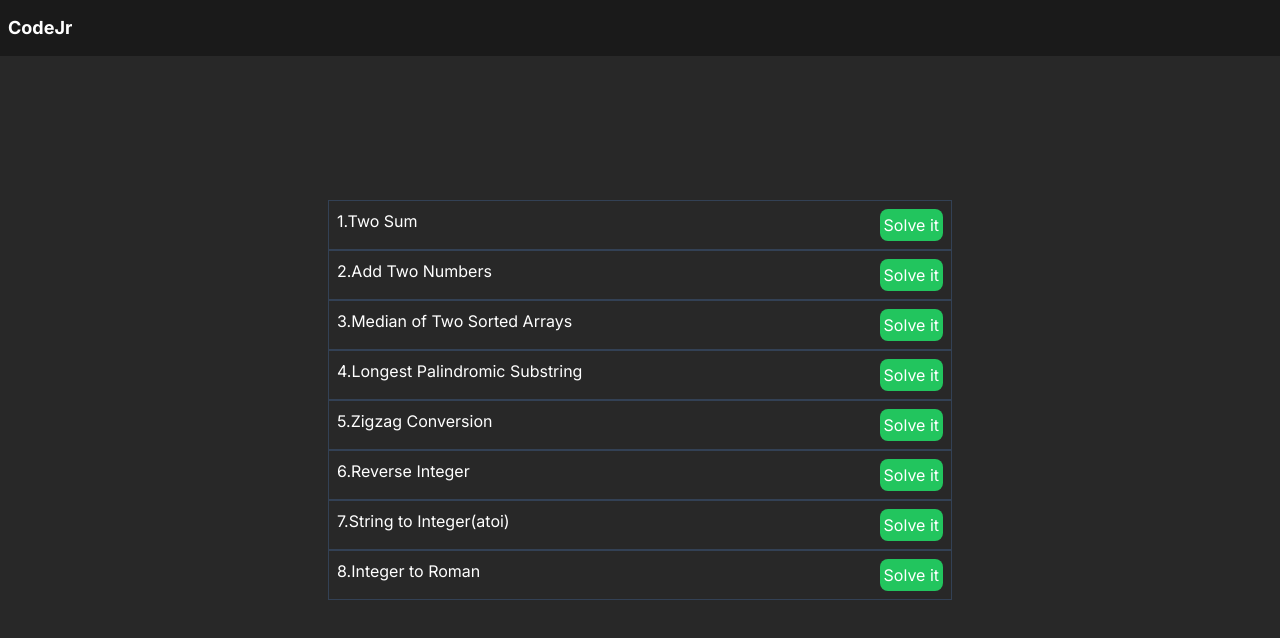
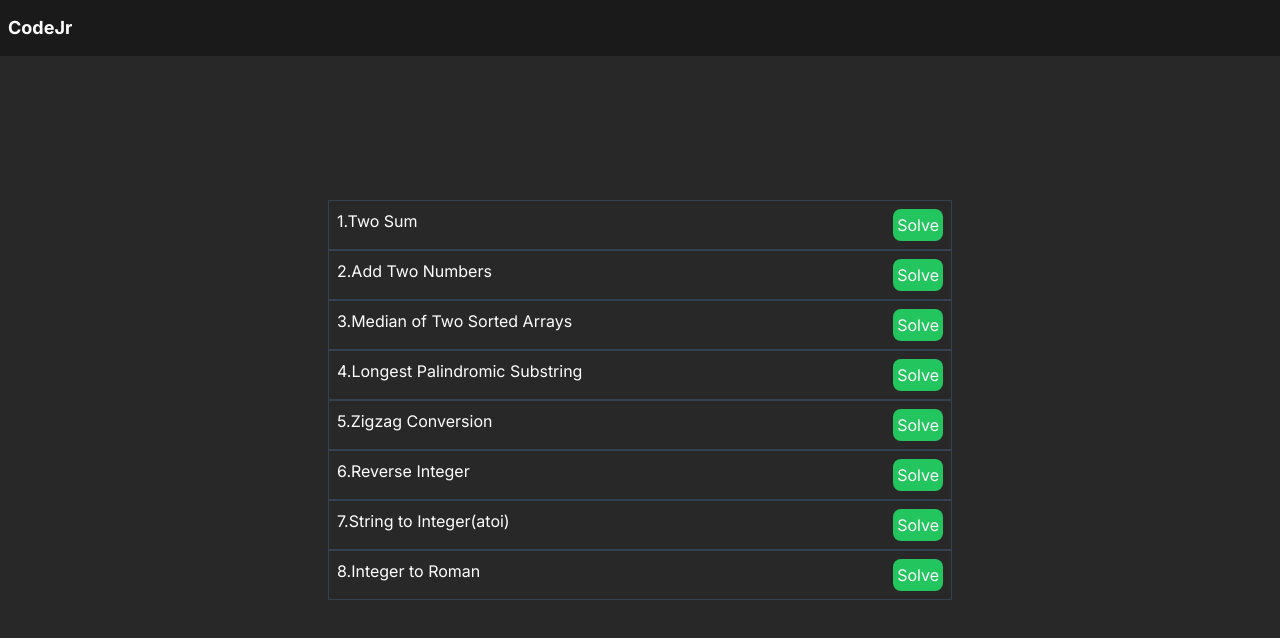
Before and after one commit to sheninthjr/CodeJr, a Next.js app: page / in a window 1280 px wide. Shown: the top 638 px of the page. Built offline with nearby package versions, Linux system fonts and the light colour scheme.

Commit message:
Button height fixed

```diff
--- a/app/components/ProblemTab/ProblemTab.tsx
+++ b/app/components/ProblemTab/ProblemTab.tsx
@@ -16,19 +16,19 @@ const ProblemTab = () => {
           <div className="flex justify-between border p-2 border-slate-700">
             <a href="/problems/two-sum">1.Two Sum</a>
             <button
-              className="bg-green-500 p-1 rounded-lg"
+              className="bg-green-500 p-1 rounded-lg h-fit"
               onClick={() => handleSolve("/problems/two-sum")}
             >
-              Solve it
+              Solve
             </button>
           </div>
           <div className="flex justify-between border p-2 border-slate-700">
             <a href="/problems/add-two-numbers">2.Add Two Numbers</a>
             <button
-              className="bg-green-500 p-1 rounded-lg"
+              className="bg-green-500 p-1 rounded-lg h-fit"
               onClick={() => handleSolve("/problems/add-two-numbers")}
             >
-              Solve it
+              Solve
             </button>
           </div>
           <div className="flex justify-between border p-2 border-slate-700">
@@ -36,12 +36,12 @@ const ProblemTab = () => {
               3.Median of Two Sorted Arrays
             </a>
             <button
-              className="bg-green-500 p-1 rounded-lg"
+              className="bg-green-500 p-1 rounded-lg h-fit"
               onClick={() =>
                 handleSolve("/problems/median-of-two-sorted-arrays")
               }
             >
-              Solve it
+              Solve
             </button>
           </div>
           <div className="flex justify-between border p-2 border-slate-700">
@@ -49,49 +49,49 @@ const ProblemTab = () => {
               4.Longest Palindromic Substring
             </a>
             <button
-              className="bg-green-500 p-1 rounded-lg"
+              className="bg-green-500 p-1 rounded-lg h-fit"
               onClick={() =>
                 handleSolve("/problems/longest-palindromic-substring")
               }
             >
-              Solve it
+              Solve
             </button>
           </div>
           <div className="flex justify-between border p-2 border-slate-700">
             <a href="/problems/zigzag-conversion">5.Zigzag Conversion</a>
             <button
-              className="bg-green-500 p-1 rounded-lg"
+              className="bg-green-500 p-1 rounded-lg h-fit"
               onClick={() => handleSolve("/problems/zigzag-conversion")}
             >
-              Solve it
+              Solve
             </button>
           </div>
           <div className="flex justify-between border p-2 border-slate-700">
             <a href="/problems/reverse-integer">6.Reverse Integer</a>
             <button
-              className="bg-green-500 p-1 rounded-lg"
+              className="bg-green-500 p-1 rounded-lg h-fit"
               onClick={() => handleSolve("/problems/reverse-integer")}
             >
-              Solve it
+              Solve
             </button>
           </div>
           <div className="flex justify-between border p-2 border-slate-700">
             <a href="/problems/string-to-integer">7.String to Integer(atoi)</a>
 
             <button
-              className="bg-green-500 p-1 rounded-lg"
+              className="bg-green-500 p-1 rounded-lg h-fit"
               onClick={() => handleSolve("/problems/string-to-integer")}
             >
-              Solve it
+              Solve
             </button>
           </div>
           <div className="flex justify-between border p-2 border-slate-700">
             <a href="/problems/integer-to-roman">8.Integer to Roman</a>
             <button
-              className="bg-green-500 p-1 rounded-lg"
+              className="bg-green-500 p-1 rounded-lg h-fit"
               onClick={() => handleSolve("/problems/integer-to-roman")}
             >
-              Solve it
+              Solve
             </button>
           </div>
         </div>
```
